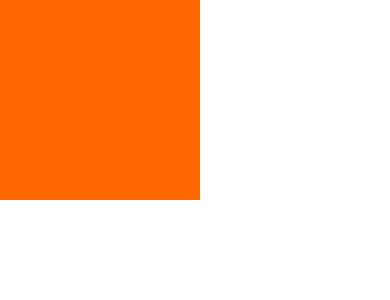
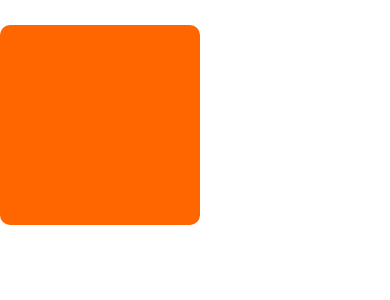
Before and after one commit to xunzhongchen/react-native, a React Native app: screen / in a window 390 px wide. Shown: the top 300 px of the page. Built offline with nearby package versions, Linux system fonts and the light colour scheme.

Commit message:
可以随意给一个组件任意的样式 使用jsx语法

```diff
--- a/App.js
+++ b/App.js
@@ -21,7 +21,9 @@
       <View style={{
         width:200,
         height:200,
-        backgroundColor:'#ff6600'
+        backgroundColor:'#ff6600',
+        marginTop:25,
+        borderRadius:10
       }}></View>
     );
   }
```
